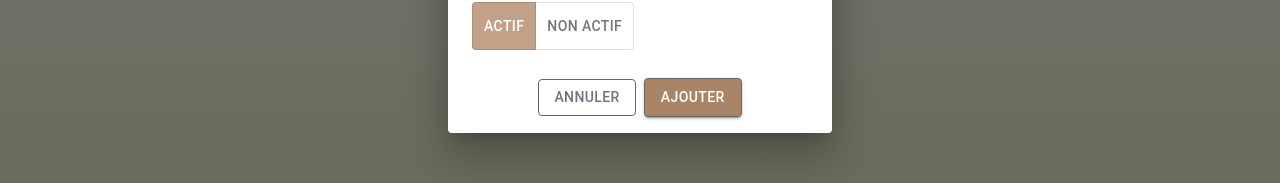
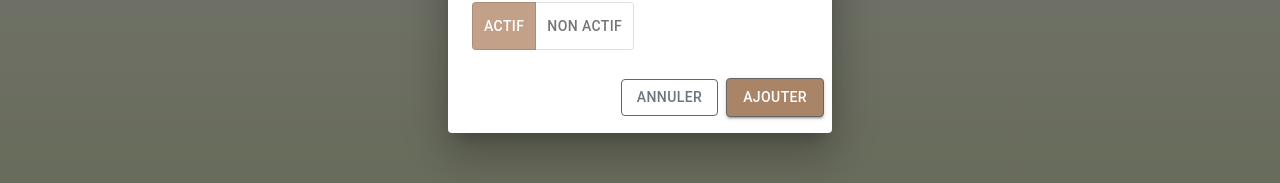
Before and after one commit to klibra007/MassoPro_Frontend, a React (Create React App) app: page /admin/durees in a window 1280 px wide. Both pictures are taken after a click on the link 377 px from the left and 239 px from the top of the page. Shown: the part 455-638 px from the top of the page. Built offline with nearby package versions, Linux system fonts and the light colour scheme; no server answers.

Commit message:
Changed buttons to align right in PageAddUpdateDurees dialog

```diff
--- a/src/composants/Admin/PageAddUpdateDuree.js
+++ b/src/composants/Admin/PageAddUpdateDuree.js
@@ -177,7 +177,7 @@ export default function PageAddUpdateDuree(props) {
                </ToggleButtonGroup>
             </Grid>
           </DialogContent>
-          <DialogActions>
+          <DialogActions className='align-self-right'>
             <Stack direction="horizontal" gap={2} className='mx-auto mb-2'>
               <Button
                className="btn btn-secondary"
--- a/src/styles.css
+++ b/src/styles.css
@@ -549,7 +549,9 @@ body {
     background-color: #6c757d;
 }
 
-
+.align-self-right{
+    align-self: flex-end;
+}
 
 
 /* End Generic button styling */
```
